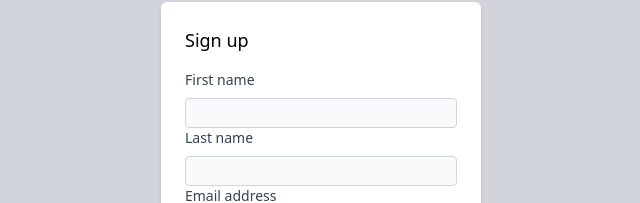
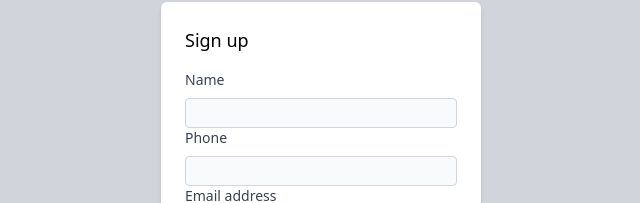
Before and after one commit to David-Mateus/es-projeto, a Next.js app: page /authi/signupPage in a window 1280 px wide. Shown: the part 214-417 px from the top of the page, without its empty margins (319-959 px from the left). Built offline with nearby package versions, Linux system fonts and the light colour scheme.

Commit message:
feat: Integrando a autenticação

```diff
--- a/src/contexts/authContext.jsx
+++ b/src/contexts/authContext.jsx
@@ -21,9 +21,9 @@ export function AuthProvider({ children }) {
     setCookie(undefined, 'findy-token', response.data.token, {
       maxAge: 60 * 60
     })
-    api.defaults.headers['Authorization'] = `Bearer ${token}`
+    api.defaults.headers['Authorization'] = `Bearer ${response.data.token}`
     setUser(response.data.user)
-    Router.push('/home')
+    Router.push('/feed')
   }
 
   return (
--- a/src/pages/authi/signInPage.js
+++ b/src/pages/authi/signInPage.js
@@ -3,6 +3,9 @@ import { useForm } from "react-hook-form";
 import Link from "next/link";
 import { yupResolver } from "@hookform/resolvers/yup";
 import * as yup from "yup";
+import { AuthContext } from "../../contexts/authContext";
+import { useContext } from "react";
+import { parseCookies } from "nookies";
 
 const schema = yup.object({
   email: yup.string().email().required(),
@@ -16,7 +19,17 @@ export default function SignIn() {
   } = useForm({
     resolver: yupResolver(schema),
   });
-  const onSubmit = (data) => console.log(data);
+
+  const { isAuthenticated, signIn } = useContext(AuthContext)
+
+
+  async function onSubmit(data) {
+    try {
+      await signIn(data);
+    } catch (error) {
+      console.error(error);
+    }
+  }
 
   return (
     <>
@@ -95,7 +108,6 @@ export default function SignIn() {
                   Email address
                 </label>
                 <input
-                  defaultValue="email"
                   {...register("email")}
                   type="text"
                   id="email"
@@ -104,7 +116,6 @@ export default function SignIn() {
                 placeholder-gray-300 focus:outline-none focus:shadow-outline-blue focus:ring-2 focus:ring-blue-500 focus:ring-opacity-50 transition duration-500 ease-in-out "
                 />
                 <p className="italic  text-xs text-red-400">{errors.email?.message}</p>
-
               </div>
               <div>
                 <label
@@ -114,7 +125,6 @@ export default function SignIn() {
                   Password
                 </label>
                 <input
-                  defaultValue="password"
                   {...register("password")}
                   type="password"
                   id="password"
@@ -143,3 +153,19 @@ export default function SignIn() {
     </>
   );
 }
+export const getServerSideProps = async (ctx) => {
+  const { ["findy-token"]: token } = parseCookies(ctx);
+
+  if (token) {
+    return {
+      redirect: {
+        destination: "/feed",
+        permanent: false,
+      },
+    };
+  }
+
+  return {
+    props: {},
+  };
+};
--- a/src/pages/authi/signupPage.js
+++ b/src/pages/authi/signupPage.js
@@ -3,10 +3,11 @@ import Link from "next/link";
 import { useForm } from "react-hook-form";
 import { yupResolver } from "@hookform/resolvers/yup";
 import * as yup from "yup";
-
+import { api } from "../../services/api";
+import Router from "next/router";
 const schema = yup.object({
-  firstName: yup.string().required(),
-  lastName: yup.string().required(),
+  name: yup.string().required(),
+  phone: yup.string().required(),
   email: yup.string().email().required(),
   password: yup.string().required(),
 });
@@ -18,7 +19,16 @@ export default function SignUp() {
   } = useForm({
     resolver: yupResolver(schema),
   });
-  const onSubmit = (data) => console.log(data);
+
+
+  async function onSubmit(data) {
+    try {
+      await api.post('/auth/register', data)
+      Router.push('/authi/signInPage')
+    } catch (error) {
+      console.error(error);
+    }
+  }
   return (
     <>
       <div className="h-screen w-screen justify-center bg-gray-300 flex items-center">
@@ -44,18 +54,18 @@ export default function SignUp() {
                   htmlFor="first_name"
                   className="block text-sm  text-gray-700 mb-1"
                 >
-                  First name
+                  Name
                 </label>
                 <input
                   type="text"
-                  id="first_name"
-                  name="first_name"
-                  {...register("firstName")}
+                  id="name"
+                  name="name"
+                  {...register("name")}
                   className="w-full mt-1 bg-gray-50 border border-gray-300 rounded px-2 py-1 text-sm text-gray-800
                 placeholder-gray-300 focus:outline-none focus:shadow-outline-blue focus:ring-2 focus:ring-blue-500 focus:ring-opacity-50 transition duration-500 ease-in-out "
                 />
                 <p className="italic  text-xs text-red-400">
-                  {errors.firstName?.message}
+                  {errors.name?.message}
                 </p>
               </div>
               <div>
@@ -63,18 +73,18 @@ export default function SignUp() {
                   htmlFor="last_name"
                   className="block text-sm  text-gray-700 mb-1"
                 >
-                  Last name
+                  Phone
                 </label>
                 <input
                   type="text"
-                  id="last_name"
-                  name="last_name"
-                  {...register("lastName")}
+                  id="phone"
+                  name="phone"
+                  {...register("phone")}
                   className="w-full mt-1 bg-gray-50 border border-gray-300 rounded px-2 py-1 text-sm text-gray-800
                 placeholder-gray-300 focus:outline-none focus:shadow-outline-blue focus:ring-2 focus:ring-blue-500 focus:ring-opacity-50 transition duration-500 ease-in-out "
                 />
                 <p className="italic  text-xs text-red-400">
-                  {errors.lastName?.message}
+                  {errors.phone?.message}
                 </p>
               </div>
 
@@ -90,7 +100,7 @@ export default function SignUp() {
                   className="w-full mt-1 bg-gray-50 border border-gray-300 rounded px-2 py-1 text-sm text-gray-800
                 placeholder-gray-300 focus:outline-none focus:shadow-outline-blue focus:ring-2 focus:ring-blue-500 focus:ring-opacity-50 transition duration-500 ease-in-out "
                 />
-                <p className="italic  text-xs text-red-400">
+                <p className="italilastNamec  text-xs text-red-400">
                   {errors.email?.message}
                 </p>
               </div>
--- a/src/services/api.js
+++ b/src/services/api.js
@@ -1,10 +1,10 @@
 import axios from "axios";
 import { parseCookies } from "nookies";
-
+const apiBaseUrl = process.env.BASE_URL
 const { 'findy-token': token } = parseCookies()
 
 const api = axios.create({
-  baseURL: process.env.BASE_URL
+  baseURL: 'http://localhost:3000/api'
 })
 
 if (token) {
```
